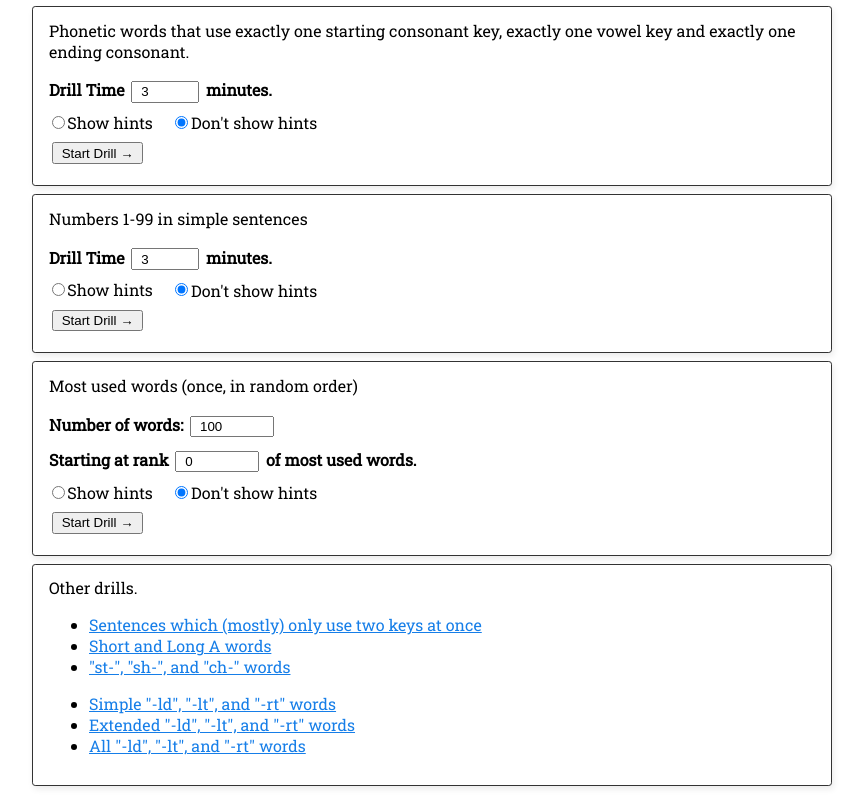
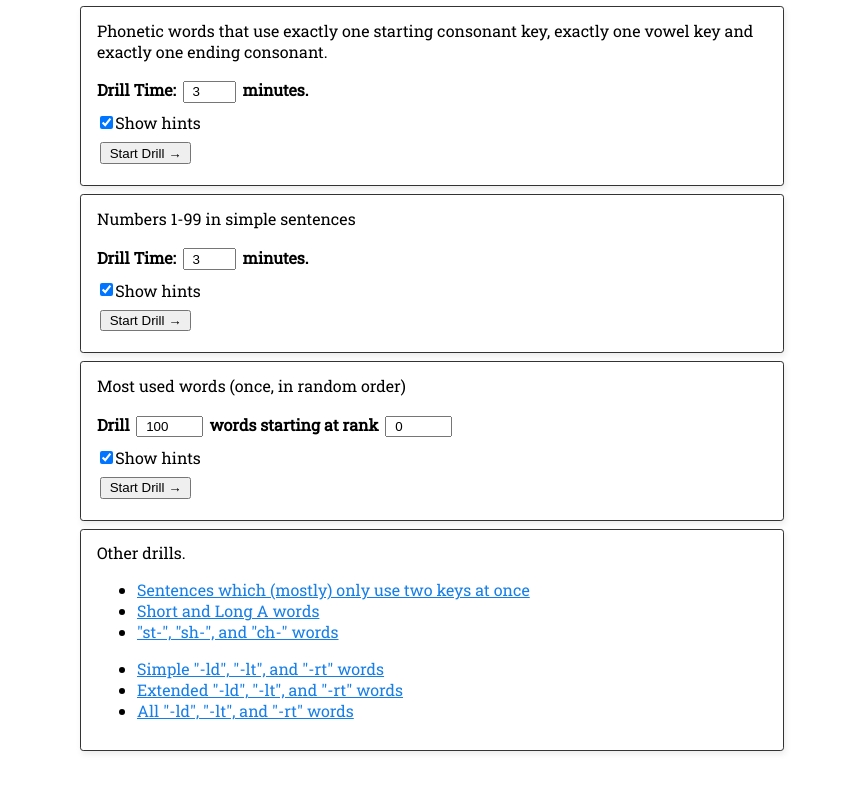
Before and after one commit to JoshuaGrams/steno-jig, a plain HTML site: page form.html in a window 1280 px wide. Shown: the part 96-906 px from the top of the page, without its empty margins (208-1072 px from the left). After the commit the page ends 871 px from the top, so only its background shows below. Drawn offline with Linux system fonts and the light colour scheme.

Commit message:
Radio Buttons to checkboxes, downsize number inputs.

```diff
--- a/form.html
+++ b/form.html
@@ -21,19 +21,13 @@
 			<input type="hidden" name="drill" value="singleStrokeCVC">
 			<input type="hidden" name="type" value="randomly">
 
-			<b>Drill Time</b>
-			<input type="number" name="timeLimit" value="3" min="1" max="60">
+			<b>Drill Time:</b>
+			<input type="number" name="timeLimit" value="3" min="1" max="60" size="3">
 			<b>minutes.</b>
 			<br>
 
 			<div name="hints">
-				<!--
-					Need ids so the labels can target the radio buttons.
-					ID of ht1 means "Hints True 1" and hf3 means "Hints False 3" for example
-				 -->
-				<input type="radio" name="hints" value="true" id="ht1"><label for="ht1">Show hints</label>
-				<!-- Needs a null value because "false" triggers them anyway -->
-				<input type="radio" name="hints" value="" id="hf1" checked><label for="hf1">Don't show hints</label>
+				<input type="checkbox" name="hints" value="true" id="cvcHints" checked><label for="cvcHints">Show hints</label>
 			</div>
 
 			<button>Start Drill &rarr;</button>
@@ -46,14 +40,13 @@
 			<input type="hidden" name="drill" value="NumberSentences">
 			<input type="hidden" name="type" value="randomly">
 
-			<b>Drill Time</b>
+			<b>Drill Time:</b>
 			<input type="number" name="timeLimit" value="3" min="1" max="60">
 			<b>minutes.</b>
 			<br>
 
 			<div name="hints">
-				<input type="radio" name="hints" value="true" id="ht2"><label for="ht2">Show hints</label>
-				<input type="radio" name="hints" value="" id="hf2" checked><label for="hf2">Don't show hints</label>
+				<input type="checkbox" name="hints" value="true" id="numberHints" checked><label for="numberHints">Show hints</label>
 			</div>
 
 			<button>Start Drill &rarr;</button>
@@ -66,18 +59,14 @@
 			<input type="hidden" name="drill" value="NGSL_all_forms">
 			<input type="hidden" name="type" value="shuffled">
 
-			<b>Number of words:</b>
+			<b>Drill</b>
 			<input type="number" name="count" value="100" min="25" max="1000" step="25">
-			<br>
-
-			<b>Starting at rank</b>
+			<b>words starting at rank</b>
 			<input type="number" name="first" value="0" min="0" max="1100" step="100">
-			<b>of most used words.</b>
 			<br>
 
 			<div name="hints">
-				<input type="radio" name="hints" value="true" id="ht3"><label for="ht3">Show hints</label>
-				<input type="radio" name="hints" value="" id="hf3" checked><label for="hf3">Don't show hints</label>
+				<input type="checkbox" name="hints" value="" id="ngslHints" checked><label for="ngslHints">Show hints</label>
 			</div>
 
 			<button>Start Drill &rarr;</button>
@@ -101,11 +90,11 @@
 
 <div id="lesson" style="display: none">
 	<h3 id="lesson-name" class="center"></h3>
-	<div style="margin-left: 7em"><div id="strokes"></div></div>
+	<div class="scroll-margin"><div id="strokes"></div></div>
 
 	<div class="scroll-bounds"><div id="exercise" style="white-space: nowrap"></div></div>
 
-	<div id="answer" class="answer" contenteditable="true"><span class="prompt">Type here...</span></div>
+	<div id="answer" class="answer scroll-margin" contenteditable="true"><span class="prompt">Type here...</span></div>
 
 	<p id="clock" class="clock"></p>
 
--- a/style.css
+++ b/style.css
@@ -11,7 +11,7 @@ body {
 }
 
 .wrapper {
-	max-width: 50em;
+	max-width: 44em;
 	margin: 0 auto;
 	padding: 1em;
 }
@@ -33,6 +33,9 @@ body {
 /*
 	Form Controls
  */
+
+input[type="number"] { width: 3.5em; }
+input[type="number"][name="timeLimit"] { width: 2.5em; }
 
 form.drill-options {
 	margin: 0.8em 0 0.1em 0;
@@ -56,17 +59,17 @@ a, a:visited {
 	color: #167EE8;
 }
 
+#lesson { font-size: 1.3em; }
+
 .scroll-bounds {
-	font-size: 1.6em;
 	margin-top: 1em;
 	margin-bottom: 0.3em;
 	overflow: hidden;
 }
 
+.scroll-margin { margin-left: 7em; }
+
 .answer {
-	font-size: 1.6em;
-	/* Needs to be in rem, because font size was scaled up */
-	margin-left: 7rem;
 	background: #ccc; display: block; height: 1.2em;
 	border: 1px solid #C2C2C2;
 	padding: 0.5em;
@@ -92,7 +95,7 @@ a, a:visited {
 
 /* Setting it to `smaller` usually means about 83% (1 / 1.2),
  * but there's no standard. */
-#strokes { font-size: 80%; opacity: 1; }
+#strokes { font-size: 50%; opacity: 1; }
 
 #strokes td {
 	background: #666;
```
